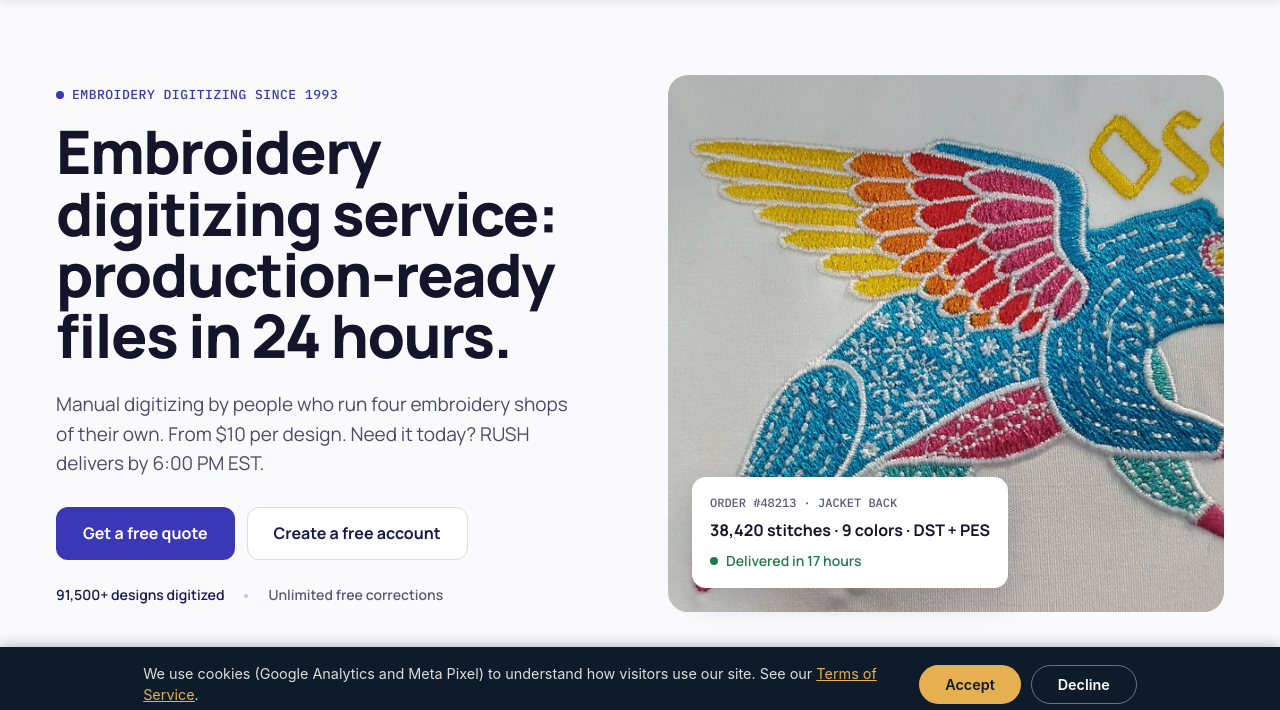
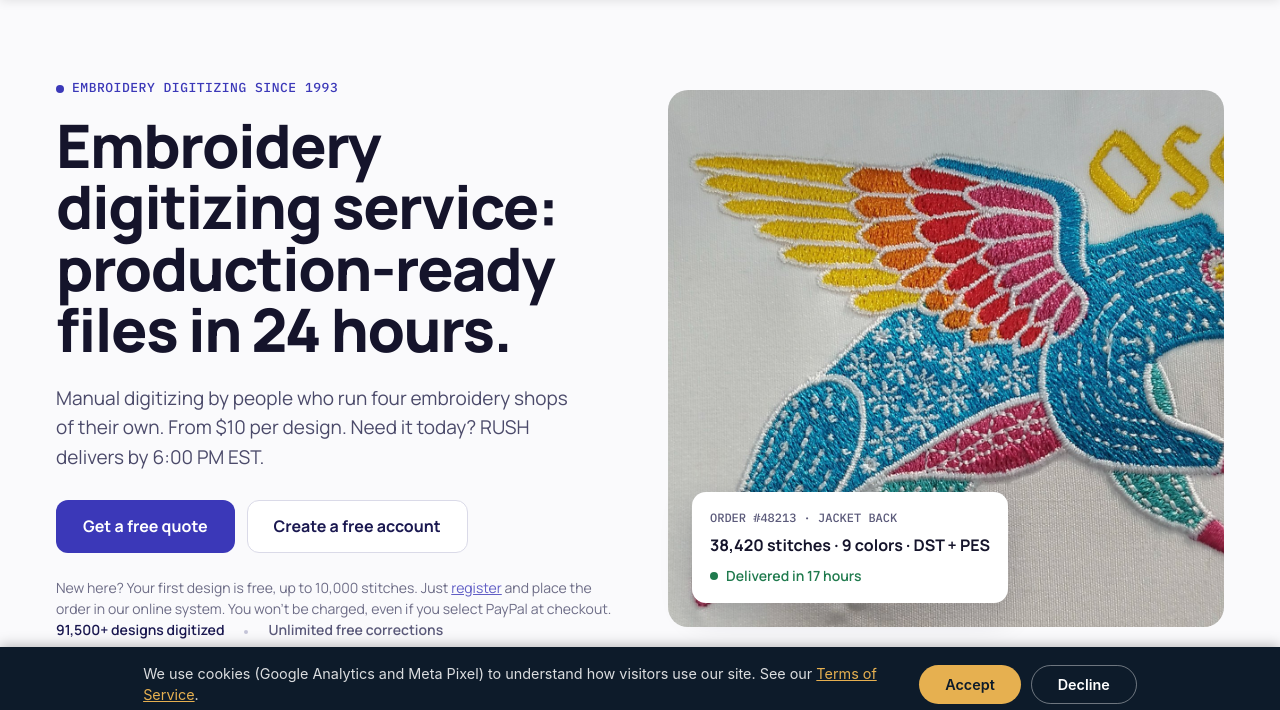
Before and after one commit to almirogui/puncher-site-estatico, a plain HTML site: page index.html in a window 1280 px wide. Shown: the part 78-788 px from the top of the page. Drawn offline with Linux system fonts and the light colour scheme.

Commit message:
Home EN: first design free note for new customers
Co-Authored-By: Claude Opus 5.5 <noreply@anthropic.com>

```diff
--- a/css/style.css
+++ b/css/style.css
@@ -521,3 +521,5 @@ footer{background:var(--bg);color:var(--ink-muted);padding:48px 0 0;border-top:1
 .photo-strip img{width:100%;height:auto;aspect-ratio:4/3;object-fit:cover;border-radius:var(--radius-lg);display:block}
 .photo-wide{width:100%;height:auto;aspect-ratio:16/7;object-fit:cover;border-radius:var(--radius-xl);display:block}
 @media(max-width:1024px){.faq-layout{grid-template-columns:1fr}.faq-aside{position:static;flex-direction:row;flex-wrap:wrap}.faq-aside .photo-card{flex:1 1 220px}}
+.hero .hero-note{font-size:14px;line-height:1.5;opacity:.8;margin:14px 0 0;max-width:560px}
+.hero .hero-note a{text-decoration:underline}
--- a/index.html
+++ b/index.html
@@ -342,6 +342,7 @@
                     <a href="#quote" class="btn btn-primary btn-lg">Get a free quote</a>
                     <a href="/app/register/" class="btn btn-outline btn-lg">Create a free account</a>
                 </div>
+                <p class="hero-note">New here? Your first design is free, up to 10,000 stitches. Just <a href="/app/register/">register</a> and place the order in our online system. You won't be charged, even if you select PayPal at checkout.</p>
                 <div class="hero-proof">
                     <span><strong>91,500+ designs digitized</strong></span>
                     <span>Unlimited free corrections</span>
```
